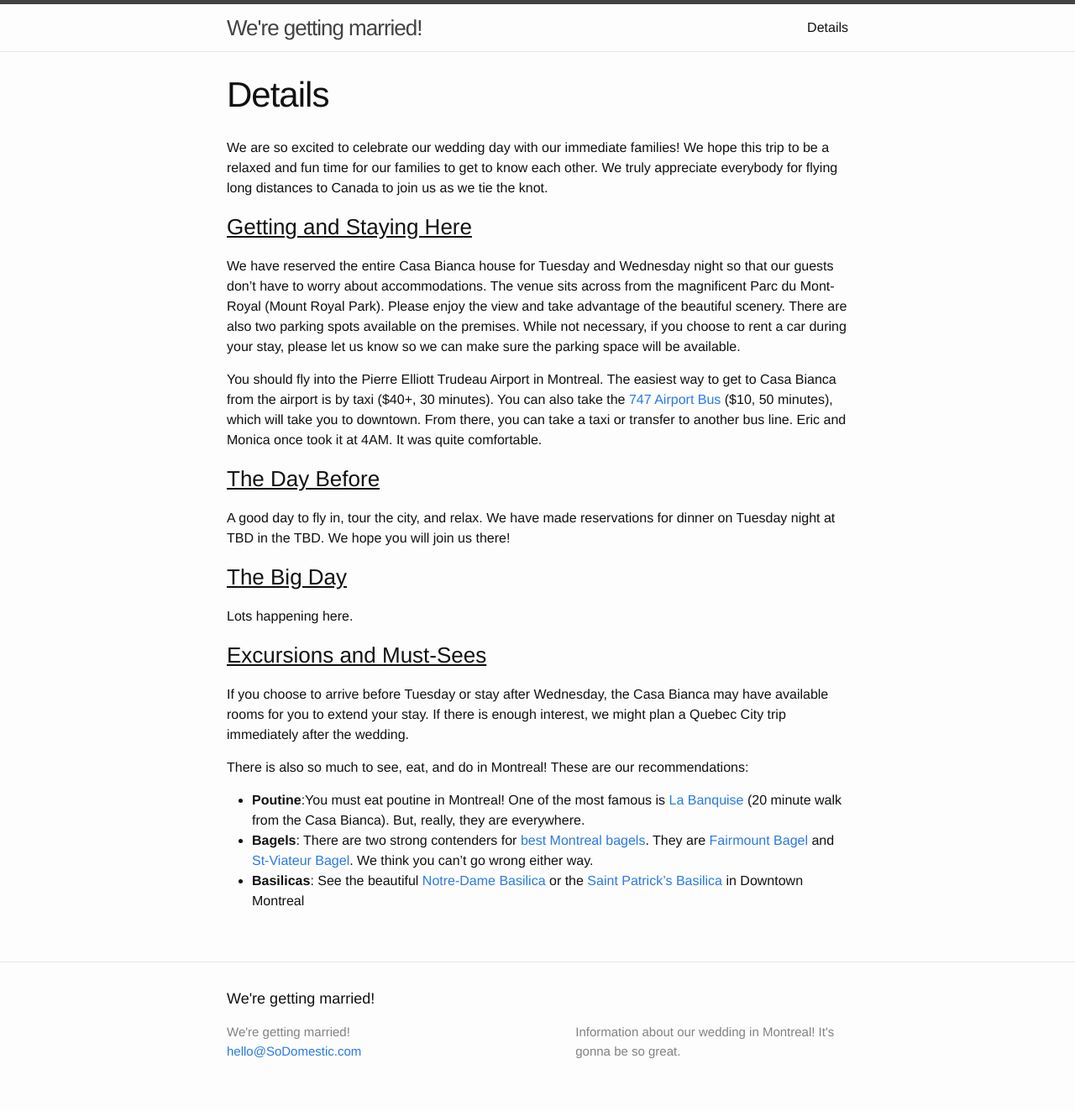
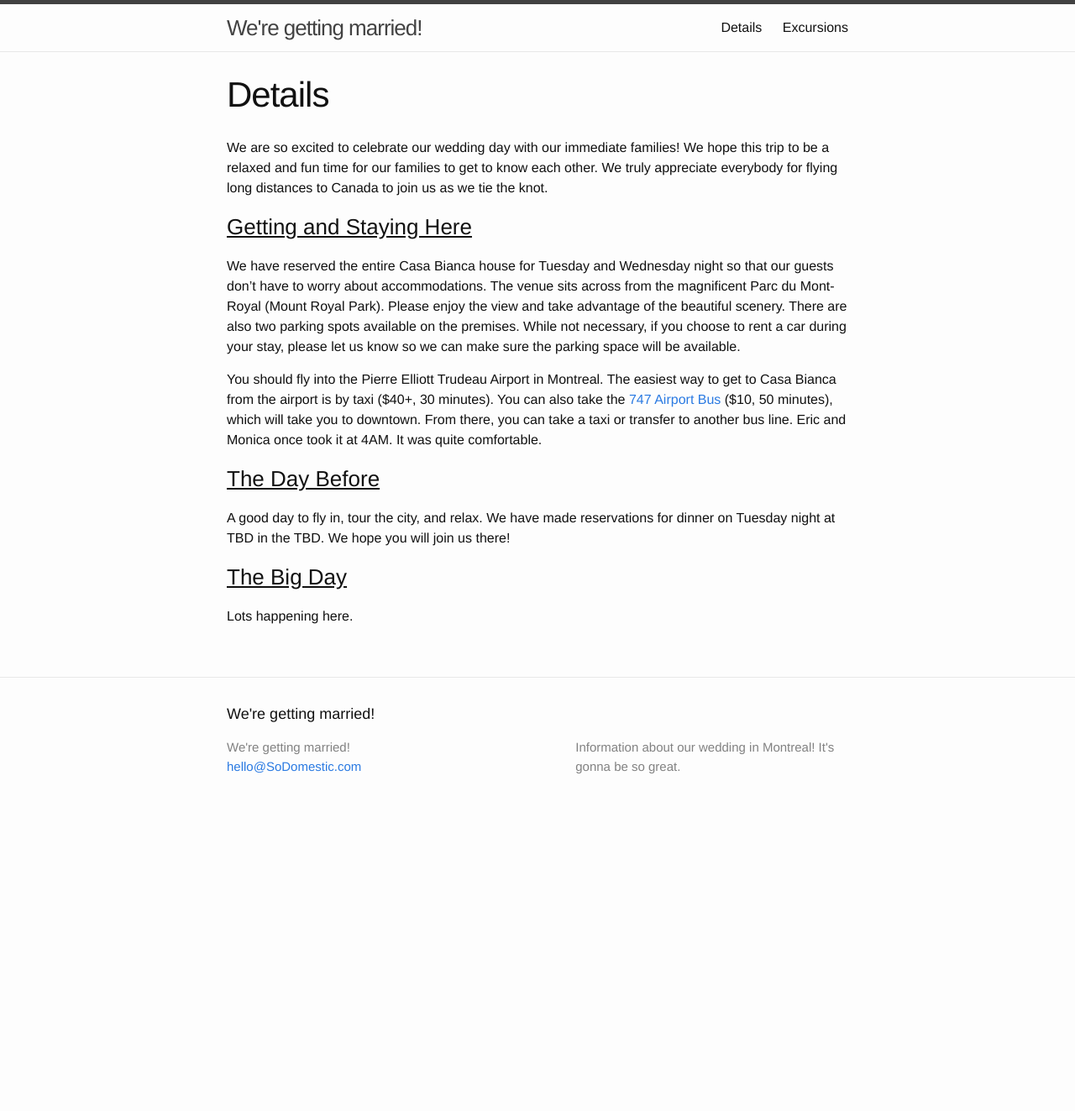
Before and after one commit to monicaaa/SoDomestic, a Jekyll site: the page built from details.md, in a window 1280 px wide. Shown: the whole page at 84% size. Built offline with Jekyll 4.4.1, drawn with Linux system fonts in a browser that asks for light colours; after the commit the page ends 984 px from its top, so only the background shows below that.

Commit message:
Added an excursions page

```diff
--- a/details.md
+++ b/details.md
@@ -16,12 +16,3 @@
 
 ### The Big Day
 Lots happening here.
-
-### Excursions and Must-Sees
-If you choose to arrive before Tuesday or stay after Wednesday, the Casa Bianca may have available rooms for you to extend your stay. If there is enough interest, we might plan a Quebec City trip immediately after the wedding.
-
-There is also so much to see, eat, and do in Montreal! These are our recommendations:
-
-* **Poutine**:You must eat poutine in Montreal! One of the most famous is <a target="_blank" href="http://labanquise.com/">La Banquise</a> (20 minute walk from the Casa Bianca). But, really, they are everywhere.
-* **Bagels**: There are two strong contenders for <a target="_blank" href="http://www.seriouseats.com/2009/11/what-are-montreal-bagels-the-best-fairmount-vs-st-viateur-rivalry-canada.html">best Montreal bagels</a>. They are <a target="_blank" href="http://www.fairmountbagel.com/">Fairmount Bagel</a> and <a target="_blank" href="http://www.stviateurbagel.com/">St-Viateur Bagel</a>. We think you can't go wrong either way.
-* **Basilicas**: See the beautiful <a target="_blank" href="http://www.basiliquenotredame.ca/en/">Notre-Dame Basilica</a> or the <a target="_blank" href="http://www.stpatricksmtl.ca/">Saint Patrick's Basilica</a> in Downtown Montreal
--- a/index.html
+++ b/index.html
@@ -9,7 +9,6 @@
 <img src="http://www.casabianca.ca/wp-content/uploads/2012/06/casa-bianca-montreal-wedding-reception-1024x379.jpg" alt width="1024" height="379">
 <br/>
 <br/>
-<h2> The Basics </h2>
 <ul>
 <li><span>Where:</span> <a target="_blank" href="http://www.casabianca.ca/"> Casa Bianca Bed & Breakfast </a> in Montreal, Canada </li>
 <li><span>Date:</span> Wednesday, August 24, 2016</li>
```
Also changed, not shown: excursions.md (added, +12 -0 lines).
